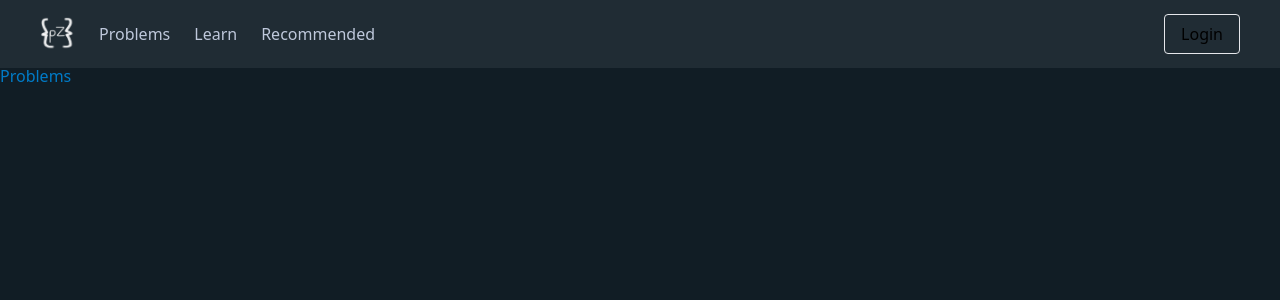
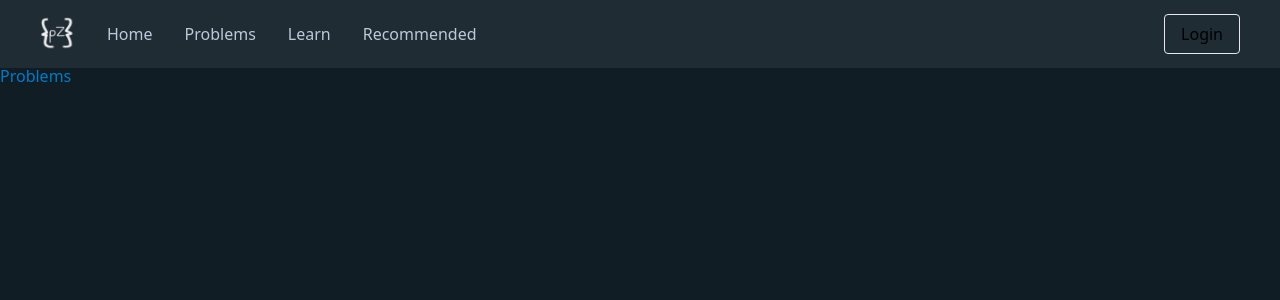
Before and after one commit to sireButItsUnique/pzoj, a Next.js app in the folder client/: page /problems in a window 1280 px wide. Shown: the top 300 px of the page. Built offline with nearby package versions, Linux system fonts and the light colour scheme.

Commit message:
Add back home link

```diff
--- a/client/src/components/Navbar.jsx
+++ b/client/src/components/Navbar.jsx
@@ -7,14 +7,12 @@ const Navbar = (props) => {
 		<nav className="z-[99] fixed right-0 left-0 top-0 border-b-[1px] border-dark-2">
 			<div className="relative w-full bg-dark-2 px-10 py-4 flex justify-start items-center">
 				<div className="logo">
-					<Link href="/">
-						<Image src="/images/pzoj.png" width="35" height="35" />
-					</Link>
+					<Image src="/images/pzoj.png" width="35" height="35" />
 				</div>
 
 				{props.links.map((link, idx) => (
 					<Link
-						className="text-grey-1 pl-6 transition duration-200 ease-in-out hover:text-white hover:underline-offset-[1.2rem] hover:underline"
+						className="text-grey-1 pl-8 transition duration-200 ease-in-out hover:text-white hover:underline-offset-[1.2rem] hover:underline"
 						href={link.url}
 						key={idx}
 					>
--- a/client/src/pages/index.jsx
+++ b/client/src/pages/index.jsx
@@ -6,8 +6,14 @@ export default () => {
 		<>
 			<Head>
 				<title>PZOJ</title>
-        <meta name="description" content="Learn competitive programming and solve programming problems!" />
-        <meta name="viewport" content="width=device-width, initial-scale=1" />
+				<meta
+					name="description"
+					content="Learn competitive programming and solve programming problems!"
+				/>
+				<meta
+					name="viewport"
+					content="width=device-width, initial-scale=1"
+				/>
 				<link rel="icon" href="/favicon.png" />
 			</Head>
 
@@ -15,6 +21,7 @@ export default () => {
 				<Navbar
 					className=""
 					links={[
+						{ text: "Home", url: "/" },
 						{ text: "Problems", url: "/problems" },
 						{ text: "Learn", url: "/learn" },
 						{ text: "Recommended", url: "/recommended" },
--- a/client/src/pages/problems.jsx
+++ b/client/src/pages/problems.jsx
@@ -12,6 +12,7 @@ export default () => {
       <main className="bg-dark-0">
         <Navbar
           links={[
+            { text: "Home", url: "/" },
             { text: "Problems", url: "/problems" },
             { text: "Learn", url: "/learn" },
             { text: "Recommended", url: "/recommended" },
--- a/client/src/pages/recommended.jsx
+++ b/client/src/pages/recommended.jsx
@@ -13,6 +13,7 @@ export default () => {
 				<Navbar
 					className=""
 					links={[
+						{ text: "Home", url: "/" },
 						{ text: "Problems", url: "/problems" },
 						{ text: "Learn", url: "/learn" },
 						{ text: "Recommended", url: "/recommended" },
```
Lines whose indentation alone changed are shown as unchanged.
